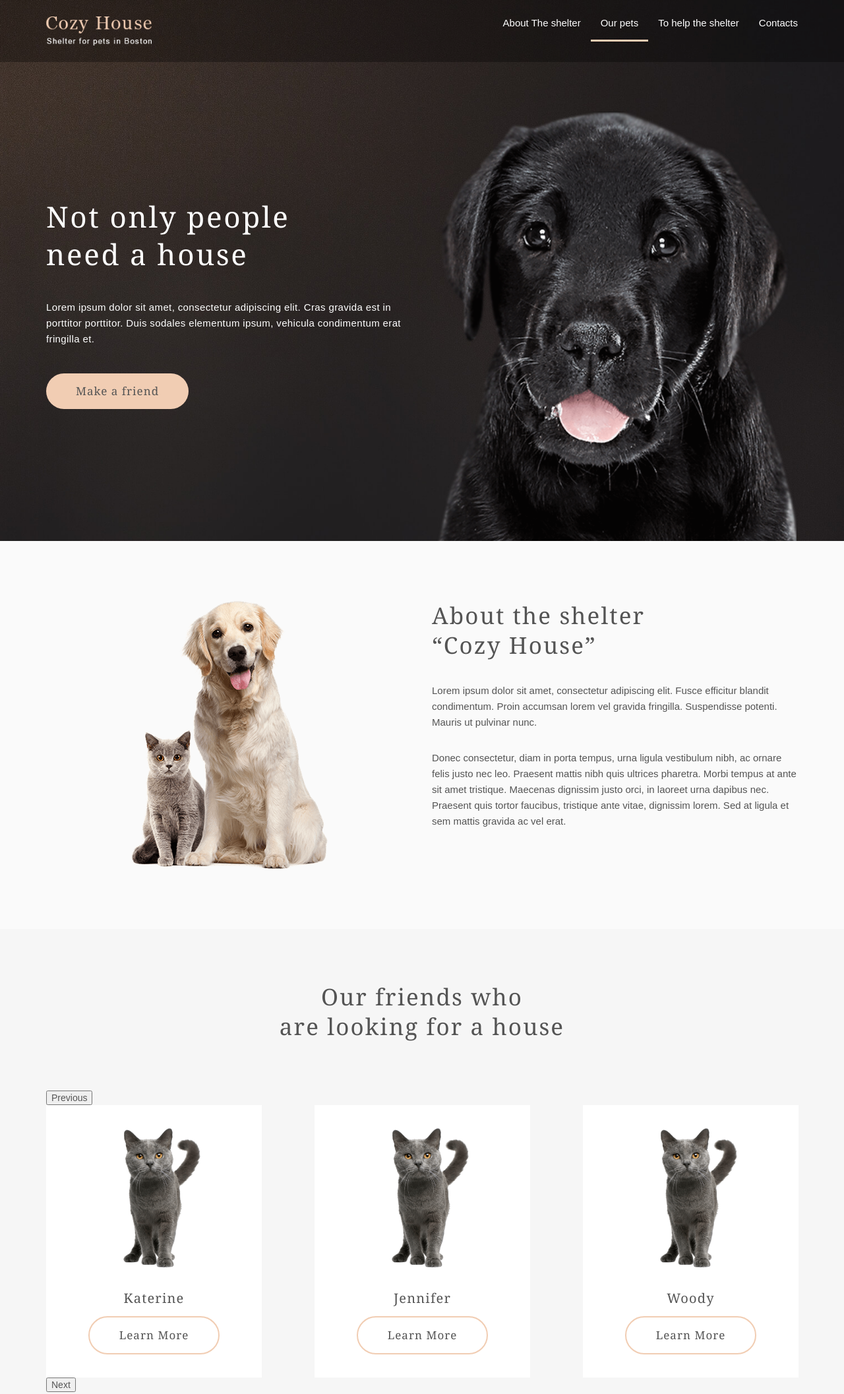
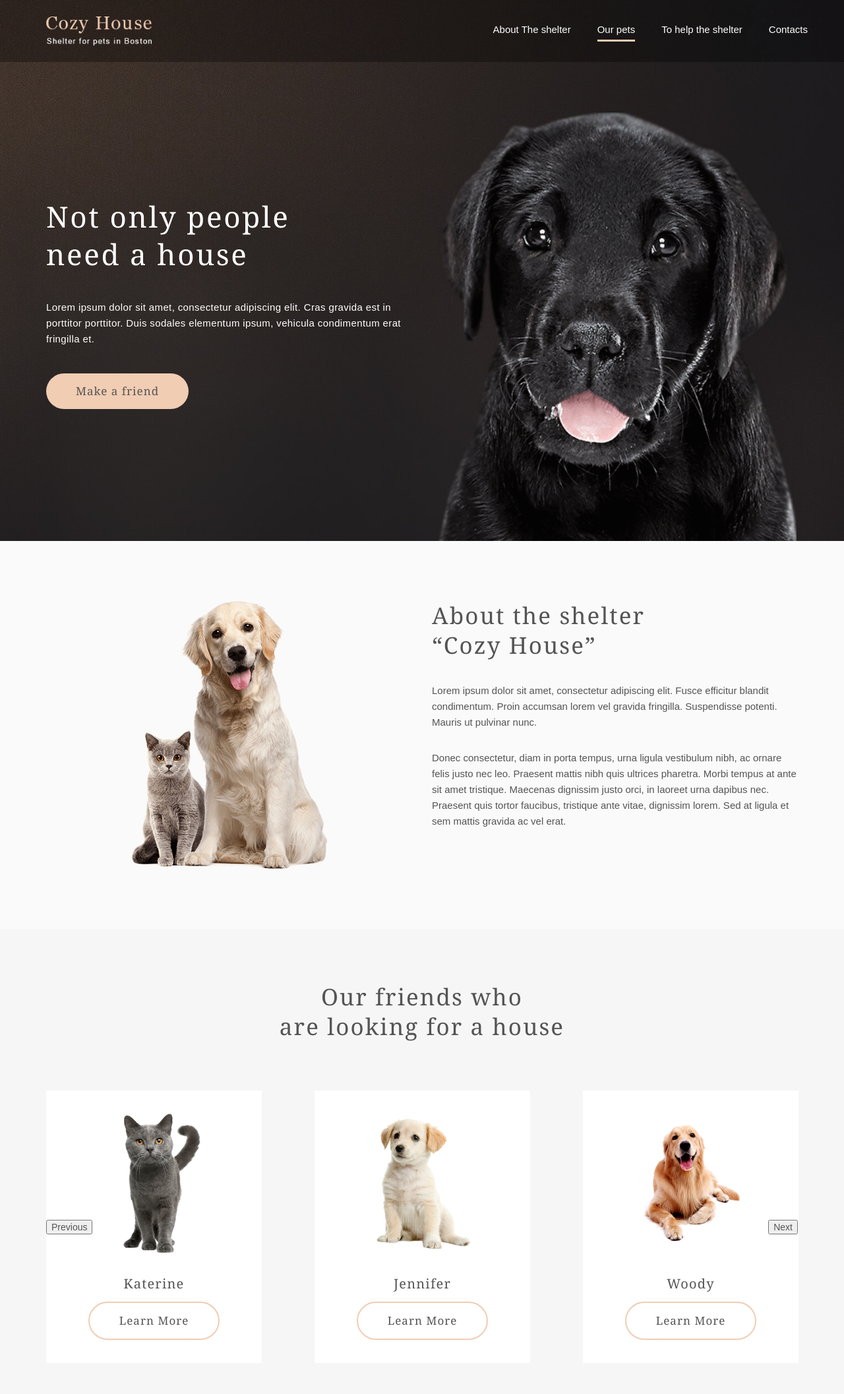
Before and after one commit to portspasy/Pet-Website, a plain HTML site: page index.html in a window 1280 px wide. Shown: the top 2113 px of the page at 66% size. Drawn offline with nearby package versions, Linux system fonts and the light colour scheme.

Commit message:
3rd commit

```diff
--- a/css/style.css
+++ b/css/style.css
@@ -264,6 +264,16 @@ img {
 	padding: 60px 0;
 	margin: 0;
 }
+.navbar-default .navbar-nav>li>a {
+	padding: 0 0 5px 0;
+}
+
+.navbar-nav {
+	padding-top: 25px;
+}
+.navbar-nav>li:not(:last-child) {
+	margin-right: 40px;
+}
 
 .navbar-brand {
 	height: auto;
@@ -374,16 +384,32 @@ img {
 }
 
 .my-pet-carousel {
+	position: relative;
+	max-width: 100%;
 	margin-bottom: 65px;
-	max-width: 100%;
 }
 
-.slick-slide {
+.my-pet-carousel .slick-slide {
     margin: 0 40px;
 }
-  /* the parent */
-.slick-list {
+
+.my-pet-carousel .slick-list {
     margin: 0 -40px;
+}
+
+.my-pet-carousel .slick-prev  {
+	position: absolute;
+    left: 0;
+    top: 50%;
+    z-index: 100;
+    transform: translateY(-50%);
+}
+.my-pet-carousel .slick-next   {
+	position: absolute;
+    right: 0;
+    top: 50%;
+    z-index: 100;
+    transform: translateY(-50%);
 }
 
 .pet-box {
@@ -581,6 +607,13 @@ img {
 			.my-pet-carousel {
 				margin-bottom: 65px;
 			}
+			.my-pet-carousel .slick-slide {
+				margin: 0 30px;
+			}
+
+			.my-pet-carousel .slick-list {
+				margin: 0 -30px;
+			}
 		}
 
 
--- a/index.html
+++ b/index.html
@@ -147,21 +147,21 @@
 										</div>
 									</div>
 									<div class="pet-box text-center">
-										<img src="img/cat01.png" class="pets-img img-responsive" alt="Pet Image">
+										<img src="img/dog01.png" class="pets-img img-responsive" alt="Pet Image">
 										<div class="pet-dsc">
 											<p class="pet-name">Jennifer</p>
 											<a class="btn btn-style btn-style-color2">Learn More</a>
 										</div>
 									</div>
 									<div class="pet-box text-center">
-										<img src="img/cat01.png" class="pets-img img-responsive" alt="Pet Image">
+										<img src="img/dog02.png" class="pets-img img-responsive" alt="Pet Image">
 										<div class="pet-dsc">
 											<p class="pet-name">Woody</p>
 											<a class="btn btn-style btn-style-color2">Learn More</a>
 										</div>
 									</div>
 									<div class="pet-box text-center">
-										<img src="img/cat01.png" class="pets-img img-responsive" alt="Pet Image">
+										<img src="img/dog03.png" class="pets-img img-responsive" alt="Pet Image">
 										<div class="pet-dsc">
 											<p class="pet-name">Katerine</p>
 											<a class="btn btn-style btn-style-color2">Learn More</a>
```
Also changed, not shown: img/dog01.png (added), img/dog02.png (added), img/dog03.png (added).
